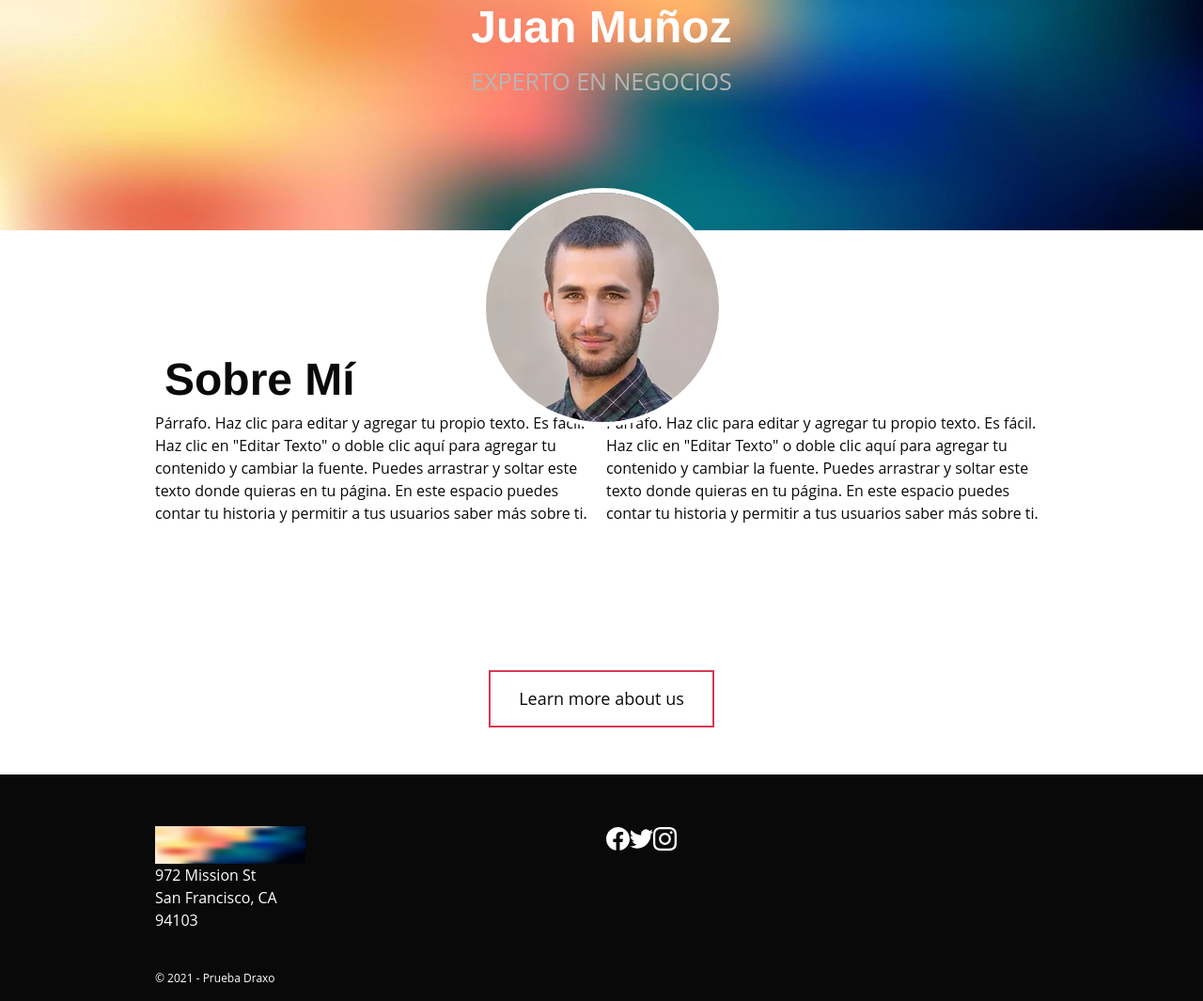
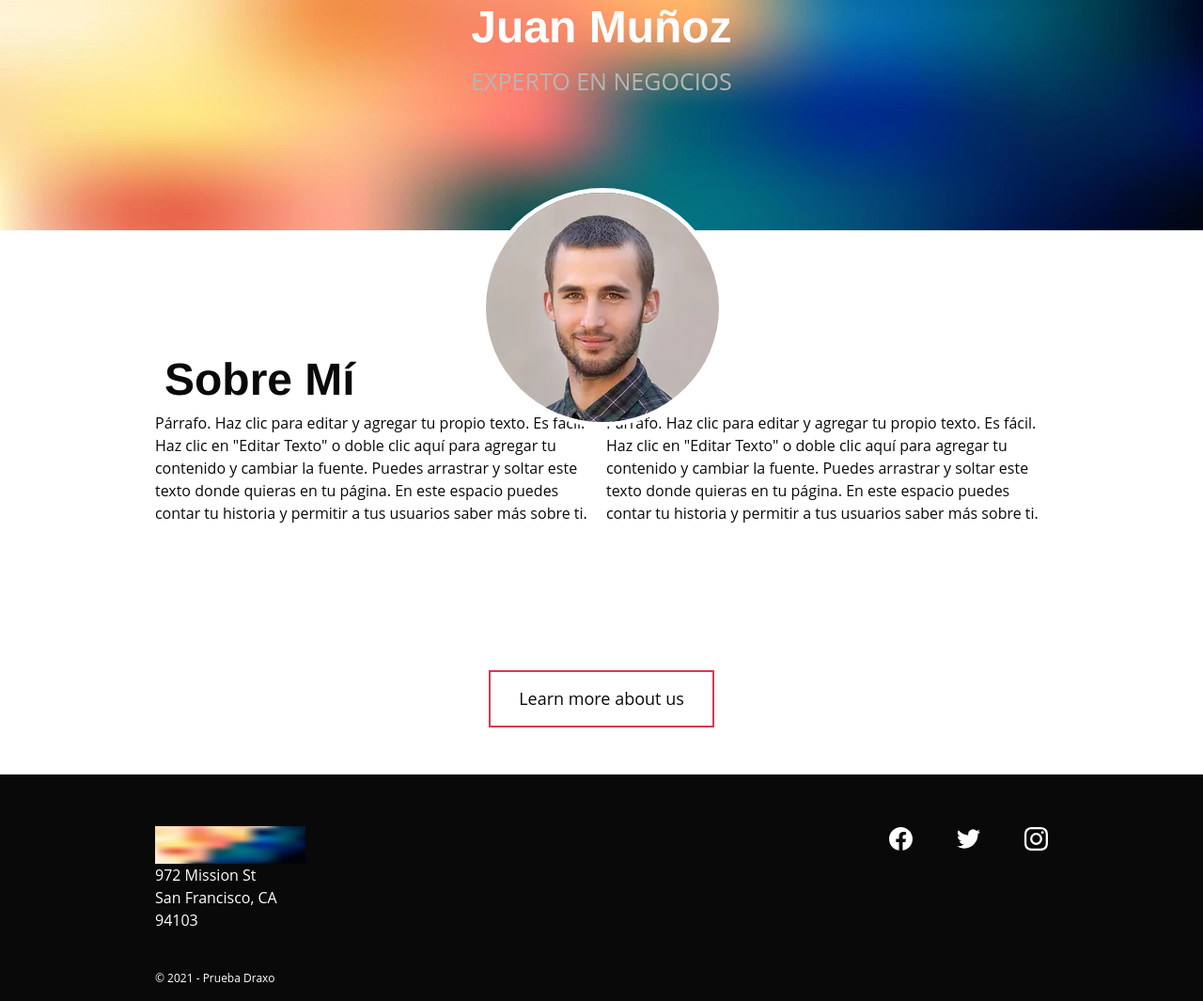
Before and after one commit to jdcera4/prueba_draxo, a website: page app/index.html in a window 1280 px wide. Shown: the whole page at 94% size. Drawn offline with nearby package versions, Linux system fonts and the light colour scheme.

Commit message:
justiufy content - social items

```diff
--- a/app/styles/main.css
+++ b/app/styles/main.css
@@ -39,6 +39,15 @@ a:hover {
 
 a:active {
   background-color: var(--color-light-grey);
+}
+
+ul{
+    display: flex;
+    justify-content: flex-end;
+}
+
+ul li {
+    margin-left: 10%;
 }
 
 .button {
```
